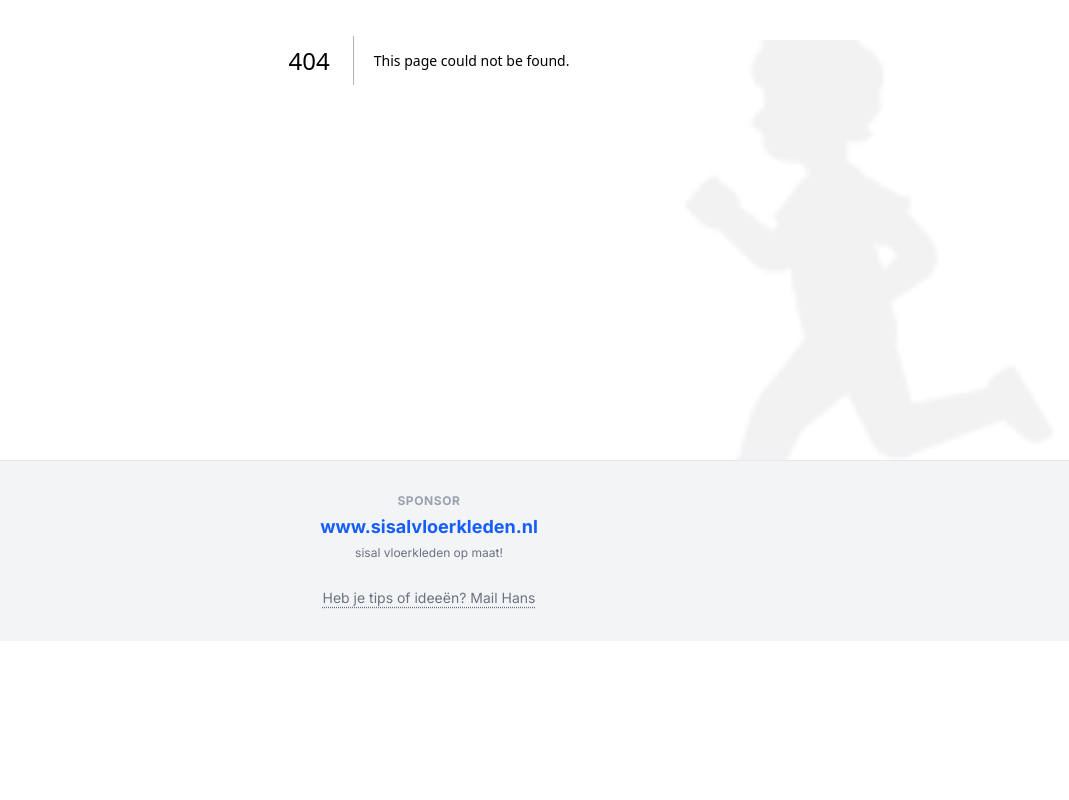
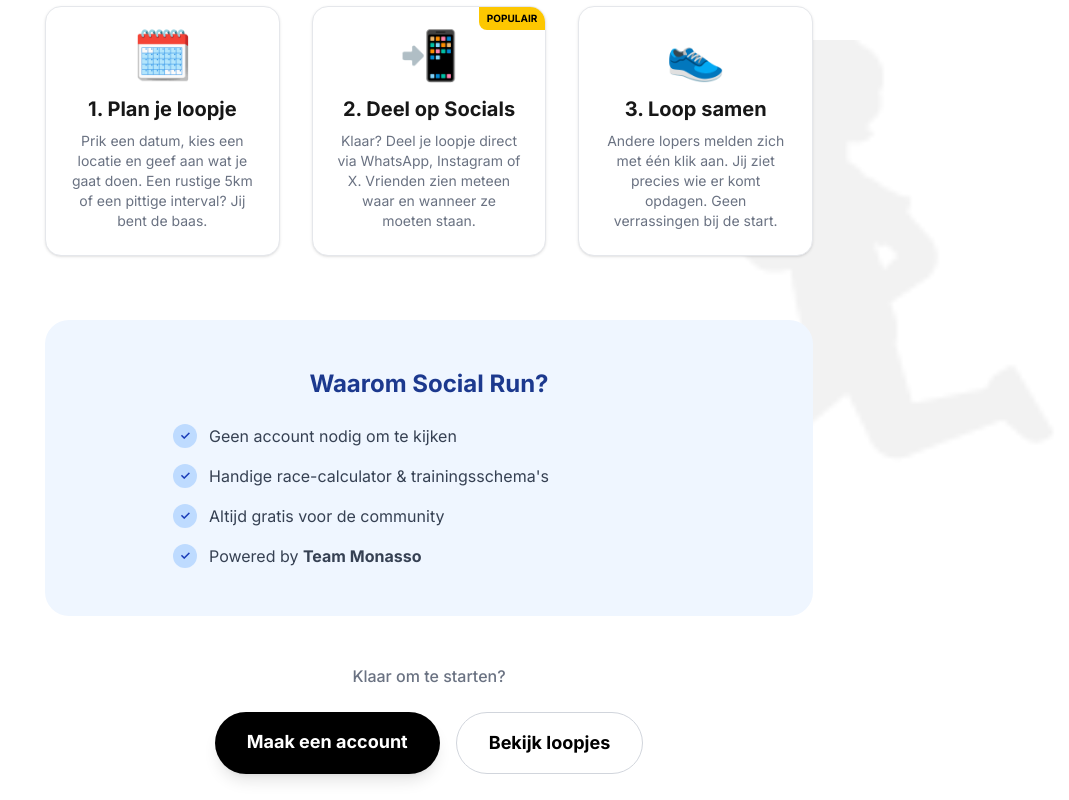
Before and after one commit to hansmonasso/hardloopapp, a Next.js app: page /about in a window 1280 px wide. Before the commit this address had no page. Shown: the part 340-1140 px from the top of the page, without its empty margins (211-1280 px from the left). Before the commit the page ends 981 px from the top, so only its background shows below. Built offline with nearby package versions, Linux system fonts and the light colour scheme.

Commit message:
uitleg pagina

```diff
--- /dev/null
+++ b/app/about/page.tsx
@@ -0,0 +1,102 @@
+import Link from 'next/link'
+
+export default function AboutPage() {
+  return (
+    <div className="min-h-screen p-8 flex flex-col items-center">
+      <div className="max-w-3xl w-full">
+
+        {/* Header */}
+        <div className="flex justify-between items-center mb-10">
+            <h1 className="text-3xl font-bold">ℹ️ Over Social Run</h1>
+            <Link href="/" className="text-sm underline text-gray-500 hover:text-black dark:hover:text-white">Terug naar home</Link>
+        </div>
+
+        {/* Intro */}
+        <div className="text-center mb-12">
+            <h2 className="text-4xl font-black mb-4 leading-tight">
+                Samen hardlopen.<br/>
+                <span className="text-blue-600">Zonder gedoe.</span>
+            </h2>
+            <p className="text-lg text-gray-600 dark:text-gray-300 max-w-xl mx-auto">
+                Weg met de rommelige lijstjes in WhatsApp. Social Run is de simpelste manier om je loopje te plannen, te delen en lopers te verzamelen.
+            </p>
+        </div>
+
+        {/* De 3 Stappen */}
+        <div className="grid grid-cols-1 md:grid-cols-3 gap-8 mb-16">
+
+            {/* Stap 1 */}
+            <div className="bg-white dark:bg-gray-900 p-6 rounded-2xl border border-gray-200 dark:border-gray-800 shadow-sm hover:shadow-md transition text-center">
+                <div className="text-5xl mb-4">🗓️</div>
+                <h3 className="font-bold text-xl mb-2">1. Plan je loopje</h3>
+                <p className="text-sm text-gray-500">
+                    Prik een datum, kies een locatie en geef aan wat je gaat doen. Een rustige 5km of een pittige interval? Jij bent de baas.
+                </p>
+            </div>
+
+            {/* Stap 2 */}
+            <div className="bg-white dark:bg-gray-900 p-6 rounded-2xl border border-gray-200 dark:border-gray-800 shadow-sm hover:shadow-md transition text-center relative overflow-hidden">
+                <div className="absolute top-0 right-0 bg-yellow-400 text-black text-[10px] font-bold px-2 py-1 rounded-bl-lg">POPULAIR</div>
+                <div className="text-5xl mb-4">📲</div>
+                <h3 className="font-bold text-xl mb-2">2. Deel op Socials</h3>
+                <p className="text-sm text-gray-500">
+                    Klaar? Deel je loopje direct via WhatsApp, Instagram of X. Vrienden zien meteen waar en wanneer ze moeten staan.
+                </p>
+            </div>
+
+            {/* Stap 3 */}
+            <div className="bg-white dark:bg-gray-900 p-6 rounded-2xl border border-gray-200 dark:border-gray-800 shadow-sm hover:shadow-md transition text-center">
+                <div className="text-5xl mb-4">👟</div>
+                <h3 className="font-bold text-xl mb-2">3. Loop samen</h3>
+                <p className="text-sm text-gray-500">
+                    Andere lopers melden zich met één klik aan. Jij ziet precies wie er komt opdagen. Geen verrassingen bij de start.
+                </p>
+            </div>
+        </div>
+
+        {/* Feature Highlights */}
+        <div className="bg-blue-50 dark:bg-blue-900/20 rounded-3xl p-8 md:p-12 mb-12">
+            <h3 className="text-2xl font-bold mb-6 text-center text-blue-900 dark:text-blue-100">Waarom Social Run?</h3>
+            <ul className="space-y-4 max-w-lg mx-auto">
+                <li className="flex items-center gap-3">
+                    <span className="bg-blue-200 text-blue-800 rounded-full w-6 h-6 flex items-center justify-center text-xs font-bold">✓</span>
+                    <span className="text-gray-700 dark:text-gray-300">Geen account nodig om te kijken</span>
+                </li>
+                <li className="flex items-center gap-3">
+                    <span className="bg-blue-200 text-blue-800 rounded-full w-6 h-6 flex items-center justify-center text-xs font-bold">✓</span>
+                    <span className="text-gray-700 dark:text-gray-300">Handige race-calculator & trainingsschema's</span>
+                </li>
+                <li className="flex items-center gap-3">
+                    <span className="bg-blue-200 text-blue-800 rounded-full w-6 h-6 flex items-center justify-center text-xs font-bold">✓</span>
+                    <span className="text-gray-700 dark:text-gray-300">Altijd gratis voor de community</span>
+                </li>
+                <li className="flex items-center gap-3">
+                    <span className="bg-blue-200 text-blue-800 rounded-full w-6 h-6 flex items-center justify-center text-xs font-bold">✓</span>
+                    <span className="text-gray-700 dark:text-gray-300">Powered by <strong>Team Monasso</strong></span>
+                </li>
+            </ul>
+        </div>
+
+        {/* Call to Action */}
+        <div className="text-center">
+            <p className="text-gray-500 mb-6 font-medium">Klaar om te starten?</p>
+            <div className="flex flex-col sm:flex-row gap-4 justify-center">
+                <Link
+                    href="/login"
+                    className="bg-black text-white dark:bg-white dark:text-black px-8 py-4 rounded-full font-bold text-lg hover:scale-105 transition shadow-lg"
+                >
+                    Maak een account
+                </Link>
+                <Link
+                    href="/"
+                    className="bg-white border border-gray-300 text-black px-8 py-4 rounded-full font-bold text-lg hover:bg-gray-50 transition"
+                >
+                    Bekijk loopjes
+                </Link>
+            </div>
+        </div>
+
+      </div>
+    </div>
+  )
+}
--- a/app/components/RunOverview.tsx
+++ b/app/components/RunOverview.tsx
@@ -14,22 +14,27 @@ export default function RunOverview({ runs, user }: RunOverviewProps) {
   const searchParams = useSearchParams()
   const highlightId = searchParams.get('run_id')
 
+  // Filter States
   const [filterLocation, setFilterLocation] = useState('')
   const [filterMinDist, setFilterMinDist] = useState('')
   const [filterMaxDist, setFilterMaxDist] = useState('')
   const [filterStartDate, setFilterStartDate] = useState('')
   const [filterEndDate, setFilterEndDate] = useState('')
+
+  // Toggle States
   const [filterOnlyRaces, setFilterOnlyRaces] = useState(false)
   const [showHistorical, setShowHistorical] = useState(false)
   const [isCompactView, setIsCompactView] = useState(false)
 
   const filteredRuns = runs.filter(run => {
+    // Als dit het 'gedeelde' loopje is via de link, laat hem ALTIJD zien
     if (run.id === highlightId) return true;
 
     const runDateObj = new Date(run.start_time)
     const now = new Date()
     const runDateString = runDateObj.toISOString().split('T')[0]
 
+    // Filters toepassen
     if (!showHistorical && runDateObj < now) return false
     if (filterLocation && !run.location.toLowerCase().includes(filterLocation.toLowerCase())) return false
     if (filterMinDist && run.distance_km < parseFloat(filterMinDist)) return false
@@ -52,14 +57,14 @@ export default function RunOverview({ runs, user }: RunOverviewProps) {
   return (
     <div className="w-full">
 
-      {/* KNOPPEN BALK */}
-      <div className="flex flex-col sm:flex-row gap-4 justify-center mb-8">
+      {/* --- KNOPPEN BALK --- */}
+      <div className="flex flex-col sm:flex-row gap-3 justify-center mb-8 flex-wrap">
          {user ? (
             <>
-                <Link href="/profile" className="bg-black text-white dark:bg-white dark:text-black px-6 py-3 rounded-full font-medium hover:opacity-80 transition flex items-center justify-center">
+                <Link href="/profile" className="bg-black text-white dark:bg-white dark:text-black px-5 py-3 rounded-full font-medium hover:opacity-80 transition flex items-center justify-center">
                     Mijn Profiel
                 </Link>
-                <Link href="/runs/create" className="bg-blue-600 text-white px-6 py-3 rounded-full font-medium hover:opacity-80 transition flex items-center justify-center">
+                <Link href="/runs/create" className="bg-blue-600 text-white px-5 py-3 rounded-full font-medium hover:opacity-80 transition flex items-center justify-center">
                     + Nieuw Loopje
                 </Link>
             </>
@@ -69,39 +74,70 @@ export default function RunOverview({ runs, user }: RunOverviewProps) {
             </Link>
          )}
 
-         <Link href="/calculator" className="bg-white border border-gray-300 text-black px-6 py-3 rounded-full font-medium hover:bg-gray-50 transition flex items-center justify-center gap-2">
+         {/* Tools Knoppen */}
+         <Link href="/calculator" className="bg-white border border-gray-300 text-black px-5 py-3 rounded-full font-medium hover:bg-gray-50 transition flex items-center justify-center gap-2">
             <span>🧮</span> Calculator
          </Link>
-         <Link href="/training" className="bg-white border border-gray-300 text-black px-6 py-3 rounded-full font-medium hover:bg-gray-50 transition flex items-center justify-center gap-2">
+         <Link href="/training" className="bg-white border border-gray-300 text-black px-5 py-3 rounded-full font-medium hover:bg-gray-50 transition flex items-center justify-center gap-2">
             <span>📅</span> Schema's
+         </Link>
+         <Link href="/about" className="bg-white border border-gray-300 text-black w-12 h-12 rounded-full font-medium hover:bg-gray-50 transition flex items-center justify-center" title="Hoe werkt het?">
+            ℹ️
          </Link>
       </div>
 
-      {/* FILTER BLOK */}
+      {/* --- FILTER BLOK --- */}
       <div className="bg-gray-50 dark:bg-gray-800/50 p-4 rounded-xl border border-gray-200 dark:border-gray-700 mb-8 max-w-5xl mx-auto">
         <h3 className="font-bold text-sm mb-3 uppercase tracking-wide text-gray-500">Vind een loopje</h3>
+
         <div className="grid grid-cols-1 sm:grid-cols-2 lg:grid-cols-6 gap-4 items-end">
-          <div className="lg:col-span-1"><input type="text" placeholder="Zoek plaats..." value={filterLocation} onChange={(e) => setFilterLocation(e.target.value)} className="w-full p-2 text-sm rounded border border-gray-300 dark:border-gray-600 bg-white dark:bg-gray-900" /></div>
-          <div><input type="date" value={filterStartDate} onChange={(e) => setFilterStartDate(e.target.value)} className="w-full p-2 text-sm rounded border border-gray-300 dark:border-gray-600 bg-white dark:bg-gray-900 text-gray-500" /></div>
-          <div><input type="date" value={filterEndDate} onChange={(e) => setFilterEndDate(e.target.value)} className="w-full p-2 text-sm rounded border border-gray-300 dark:border-gray-600 bg-white dark:bg-gray-900 text-gray-500" /></div>
-          <div><input type="number" placeholder="Min km" value={filterMinDist} onChange={(e) => setFilterMinDist(e.target.value)} className="w-full p-2 text-sm rounded border border-gray-300 dark:border-gray-600 bg-white dark:bg-gray-900" /></div>
-          <div><input type="number" placeholder="Max km" value={filterMaxDist} onChange={(e) => setFilterMaxDist(e.target.value)} className="w-full p-2 text-sm rounded border border-gray-300 dark:border-gray-600 bg-white dark:bg-gray-900" /></div>
+          <div className="lg:col-span-1">
+            <input type="text" placeholder="Zoek plaats..." value={filterLocation} onChange={(e) => setFilterLocation(e.target.value)} className="w-full p-2 text-sm rounded border border-gray-300 dark:border-gray-600 bg-white dark:bg-gray-900" />
+          </div>
+
+          <div>
+            <input type="date" value={filterStartDate} onChange={(e) => setFilterStartDate(e.target.value)} className="w-full p-2 text-sm rounded border border-gray-300 dark:border-gray-600 bg-white dark:bg-gray-900 text-gray-500" />
+          </div>
+
+          <div>
+            <input type="date" value={filterEndDate} onChange={(e) => setFilterEndDate(e.target.value)} className="w-full p-2 text-sm rounded border border-gray-300 dark:border-gray-600 bg-white dark:bg-gray-900 text-gray-500" />
+          </div>
+
+          <div>
+            <input type="number" placeholder="Min km" value={filterMinDist} onChange={(e) => setFilterMinDist(e.target.value)} className="w-full p-2 text-sm rounded border border-gray-300 dark:border-gray-600 bg-white dark:bg-gray-900" />
+          </div>
+
+          <div>
+            <input type="number" placeholder="Max km" value={filterMaxDist} onChange={(e) => setFilterMaxDist(e.target.value)} className="w-full p-2 text-sm rounded border border-gray-300 dark:border-gray-600 bg-white dark:bg-gray-900" />
+          </div>
+
+          {/* Checkboxes */}
           <div className="flex flex-col justify-center gap-1 h-full py-1">
               <label className="flex items-center gap-2 cursor-pointer select-none text-xs font-medium text-gray-700 dark:text-gray-300">
-                <input type="checkbox" checked={filterOnlyRaces} onChange={(e) => setFilterOnlyRaces(e.target.checked)} className="w-4 h-4 accent-yellow-500" /> Alleen Wedstrijden
+                <input type="checkbox" checked={filterOnlyRaces} onChange={(e) => setFilterOnlyRaces(e.target.checked)} className="w-4 h-4 accent-yellow-500" />
+                Alleen Wedstrijden
               </label>
+
               <label className="flex items-center gap-2 cursor-pointer select-none text-xs font-medium text-gray-500 dark:text-gray-400">
-                <input type="checkbox" checked={showHistorical} onChange={(e) => setShowHistorical(e.target.checked)} className="w-4 h-4 accent-gray-500" /> Toon ook historie
+                <input type="checkbox" checked={showHistorical} onChange={(e) => setShowHistorical(e.target.checked)} className="w-4 h-4 accent-gray-500" />
+                Toon ook historie
               </label>
+
               <label className="flex items-center gap-2 cursor-pointer select-none text-xs font-medium text-blue-600 dark:text-blue-400">
-                <input type="checkbox" checked={isCompactView} onChange={(e) => setIsCompactView(e.target.checked)} className="w-4 h-4 accent-blue-600" /> Compacte lijst
+                <input type="checkbox" checked={isCompactView} onChange={(e) => setIsCompactView(e.target.checked)} className="w-4 h-4 accent-blue-600" />
+                Compacte lijst
               </label>
           </div>
         </div>
-        {hasFilters && <button onClick={clearFilters} className="text-xs text-blue-500 mt-2 underline">Filters wissen</button>}
+
+        {hasFilters && (
+            <button onClick={clearFilters} className="text-xs text-blue-500 mt-2 underline">
+                Filters wissen
+            </button>
+        )}
       </div>
 
-      {/* LIJST MET LOOPJES */}
+      {/* --- LIJST MET LOOPJES --- */}
       <div className="w-full text-left">
         <h2 className="text-2xl font-bold mb-6 text-center sm:text-left">
             {showHistorical ? 'Alle Loopjes' : 'Aankomende Loopjes'} ({filteredRuns.length})
@@ -119,7 +155,9 @@ export default function RunOverview({ runs, user }: RunOverviewProps) {
               />
             ))}
           </div>
-        ) : <p className="text-gray-500 text-center py-10">Geen loopjes gevonden.</p>}
+        ) : (
+            <p className="text-gray-500 text-center py-10">Geen loopjes gevonden.</p>
+        )}
       </div>
     </div>
   )
--- a/app/login/page.tsx
+++ b/app/login/page.tsx
@@ -83,21 +83,21 @@ export default function LoginPage() {
               </button>
             </form>
         ) : (
-            // STAP 2: CODE (Aangepast naar max 8 tekens)
+            // STAP 2: CODE (Aangepast naar 8 cijfers in tekst en placeholder)
             <form onSubmit={handleVerifyCode} className="flex flex-col gap-4">
               <div className="bg-blue-50 dark:bg-blue-900/20 p-3 rounded text-sm text-blue-800 dark:text-blue-200 mb-2">
                 We hebben een code gestuurd naar <strong>{email}</strong>.
               </div>
               <div>
-                <label className="block text-sm font-medium mb-1">Jouw code</label>
+                <label className="block text-sm font-medium mb-1">Jouw Inlogcode</label>
                 <input
                   type="text"
                   required
                   value={code}
                   onChange={(e) => setCode(e.target.value)}
                   className="w-full p-3 rounded-lg border border-gray-300 dark:border-gray-700 bg-transparent text-center text-2xl tracking-widest font-mono"
-                  placeholder="123456"
-                  maxLength={8} // <--- HIER AANGEPAST NAAR 8
+                  placeholder="12345678"
+                  maxLength={8}
                 />
               </div>
               <button
```
